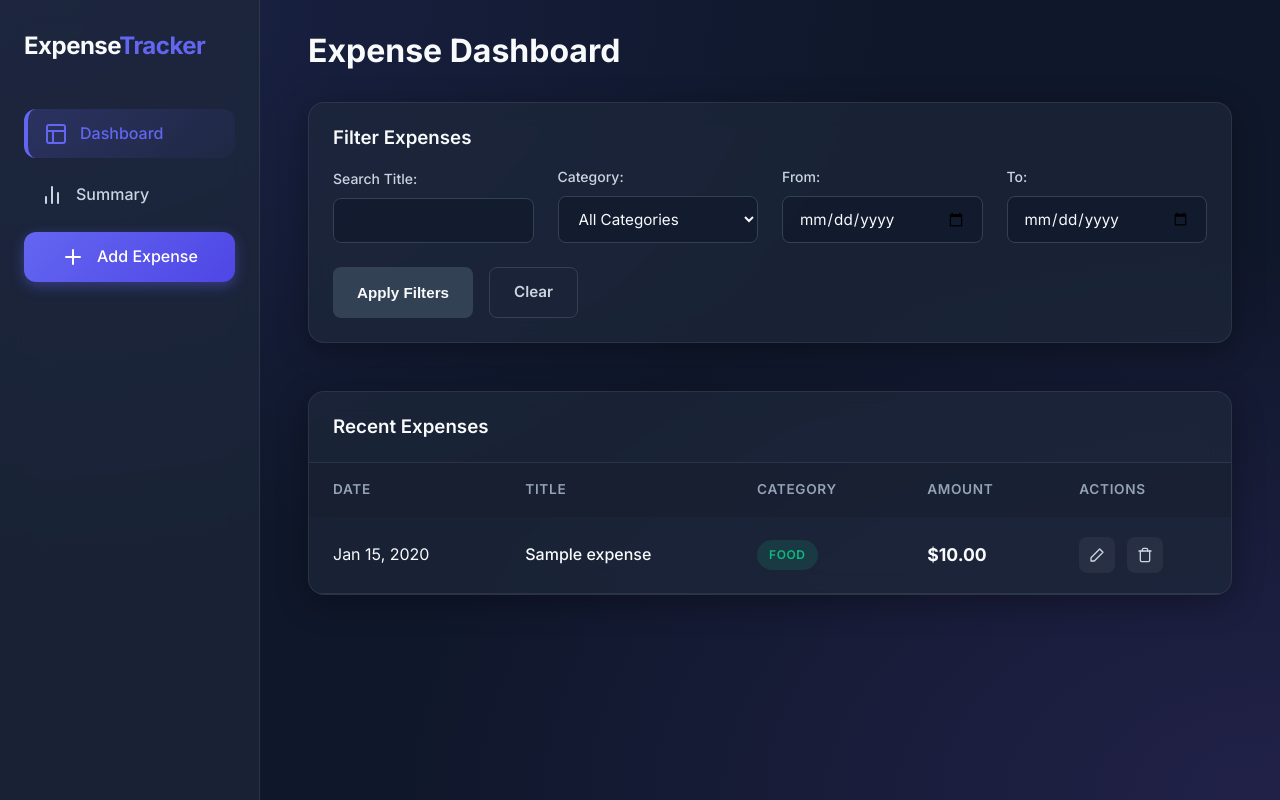
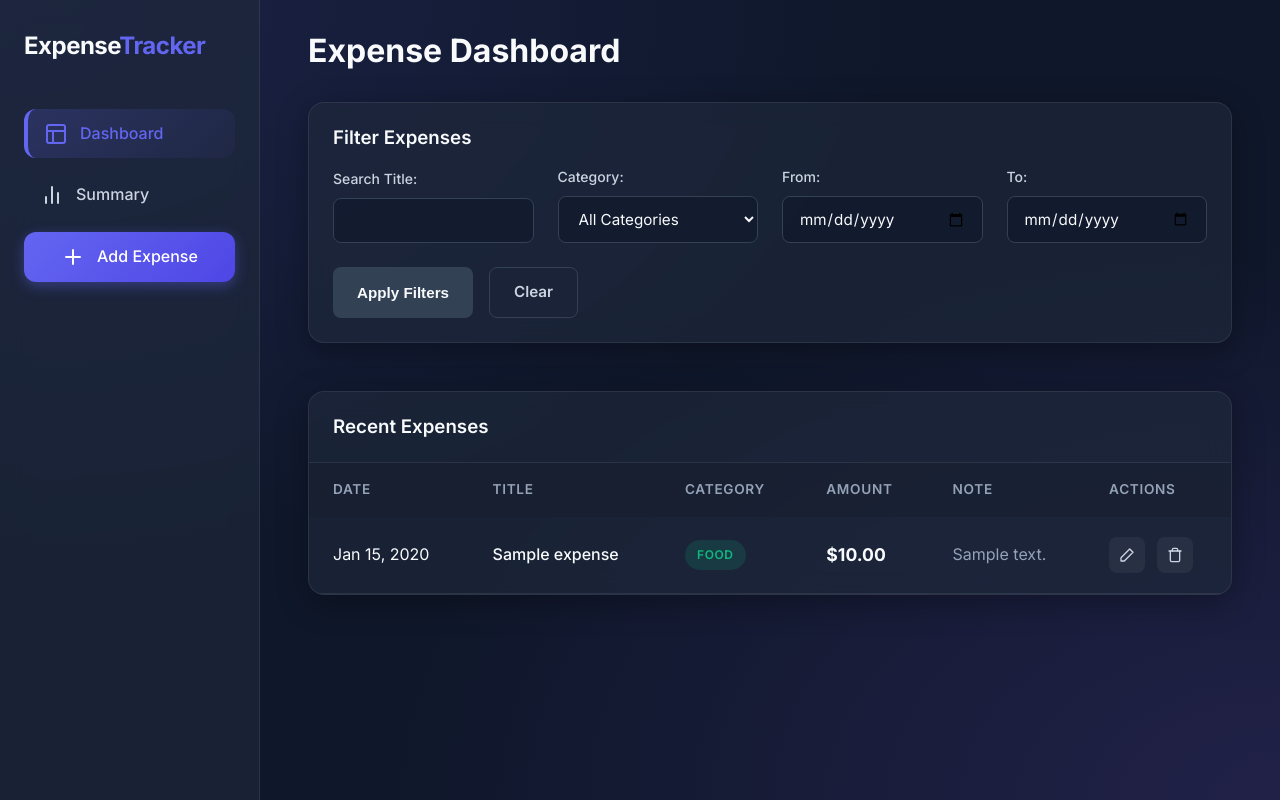
Before and after one commit to ashiq85/ExpenseTracker, a Django app: page /expenses/ in a window 1280 px wide. Run offline with Django 5.2, Linux system fonts and the light colour scheme; tables that the repository leaves empty hold one stand-in row (values such as "Sample post").

Commit message:
Add Note column to expense list view

```diff
--- a/templates/expenses/expense_list.html
+++ b/templates/expenses/expense_list.html
@@ -45,6 +45,7 @@
                         <th>Title</th>
                         <th>Category</th>
                         <th>Amount</th>
+                        <th>Note</th>
                         <th>Actions</th>
                     </tr>
                 </thead>
@@ -59,6 +60,9 @@
                             </span>
                         </td>
                         <td class="amount">${{ expense.amount }}</td>
+                        <td class="text-muted" style="max-width: 200px; white-space: nowrap; overflow: hidden; text-overflow: ellipsis;" title="{{ expense.note|default:'' }}">
+                            {{ expense.note|default:"-" }}
+                        </td>
                         <td class="actions">
                             <a href="{% url 'expense-update' expense.pk %}" class="action-btn edit-btn" title="Edit">
                                 <svg xmlns="http://www.w3.org/2000/svg" width="16" height="16" viewBox="0 0 24 24" fill="none" stroke="currentColor" stroke-width="2" stroke-linecap="round" stroke-linejoin="round"><polygon points="16 3 21 8 8 21 3 21 3 16 16 3"></polygon></svg>
```
